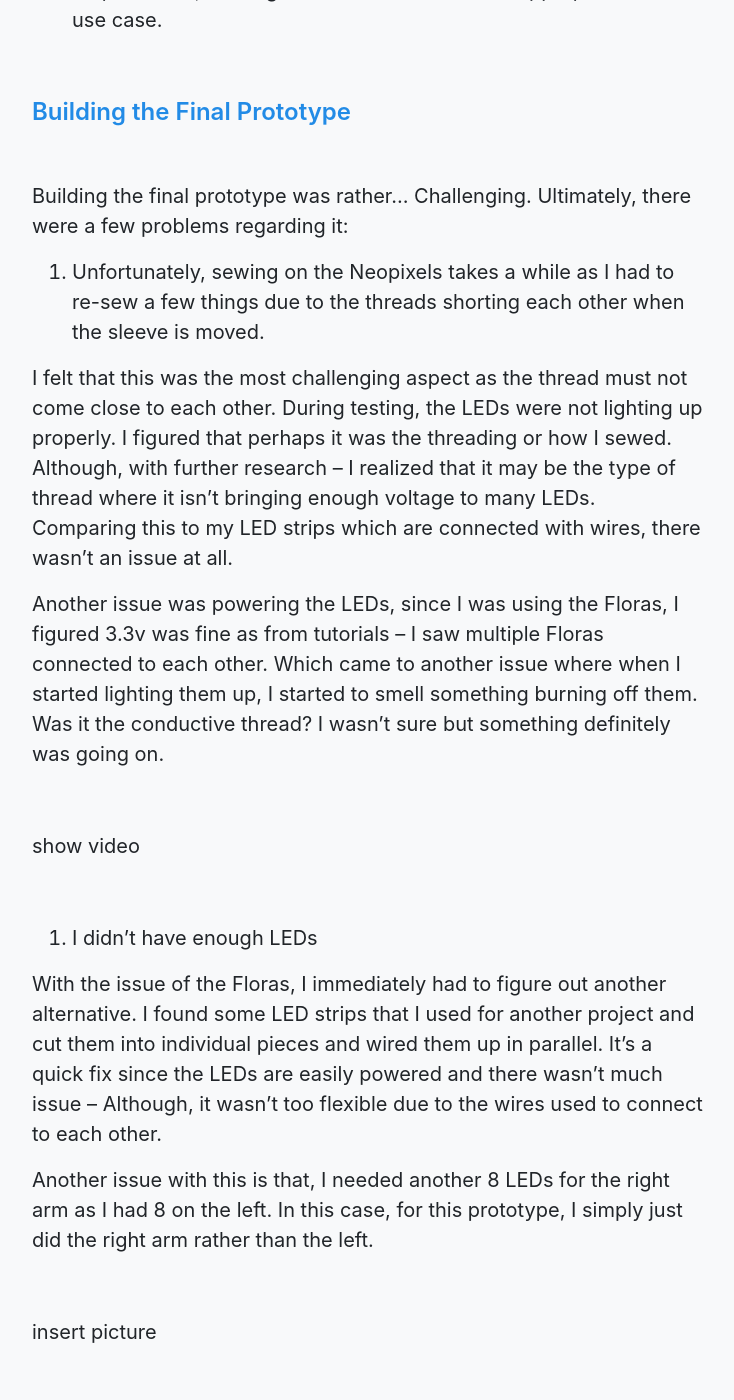
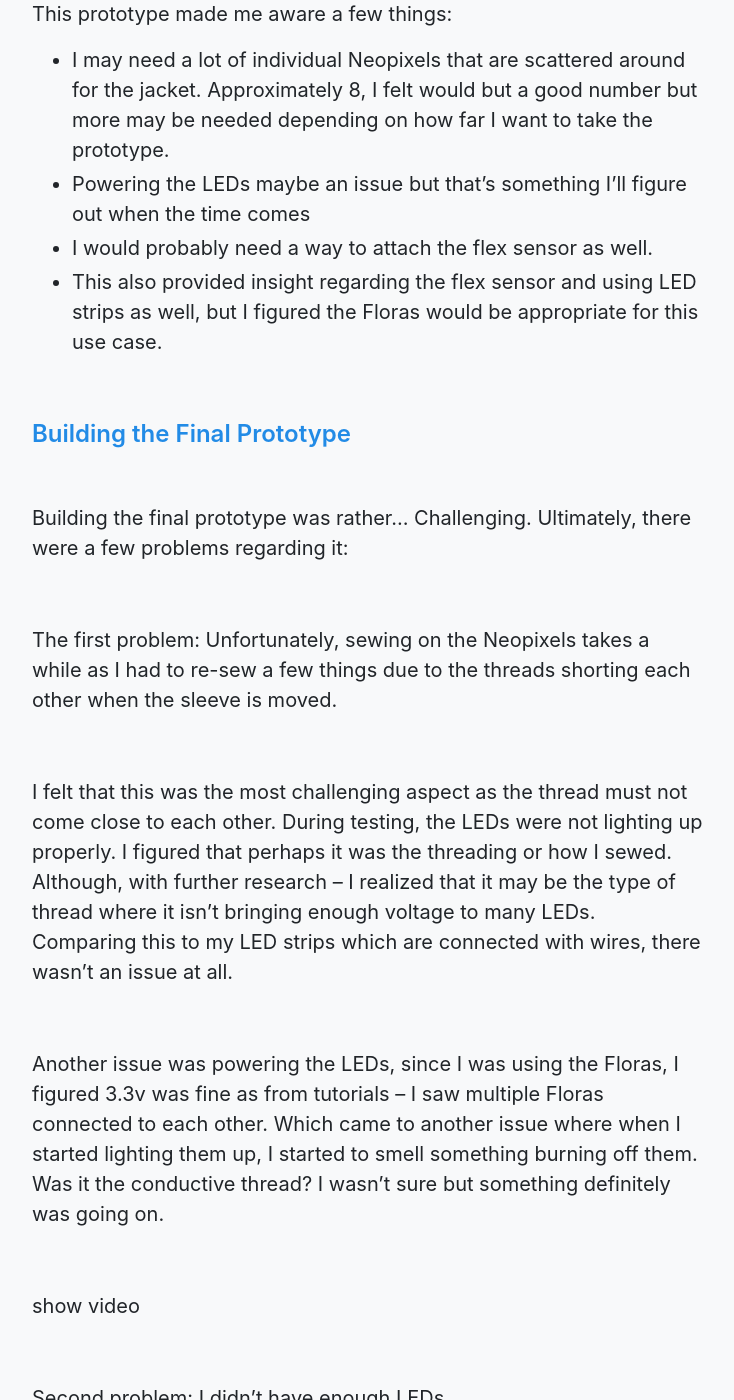
Before and after one commit to ixdwtruong/ixdwtruong.github.io, a Jekyll site: the page built from _posts/0001-01-08-intobjp3v2.md, in a window 1280 px wide and 1400 px high, scrolled down 3833 px. Shown: the whole window, without its empty margins (272-1006 px from the left). Built offline with Jekyll 4.4.1, drawn with Linux system fonts in a browser that asks for light colours; some of the changed text lies outside the part shown.

Commit message:
Update 0001-01-08-intobjp3v2.md

```diff
--- a/_posts/0001-01-08-intobjp3v2.md
+++ b/_posts/0001-01-08-intobjp3v2.md
@@ -16,16 +16,24 @@
 
 ## Overview/Design Statement
 
+<br>
+
 Project 3 is an extension of the ideas that were created in project 2. The ideas and prototypes that were created, provided an insight on what project 3 would shape to be. The concept of the design matrix was integrated into researching ideas on utilizing flex sensors to activate actions (i.e. LEDs, motors, sound, etc.). With this in mind, the research done informed the design decisions to create a wearable jacket that integrates LEDs to mimic car signals (brake, left, and right indicators) which would provide a level of safety to the cyclist as he/she would be very visible. There were challenges in creating the prototype as the resources needed to do so, was not apparent due to the pandemic. The first prototype was created to inform about the challenges and the final design for the final prototype. Although, things were changed due to issues like attaching the LEDs and testing the overall prototype. If there was no pandemic and sufficient resources, other things would be added to enhance the overall experience of the prototype.
 
 <br>
 
 ## Research and More Research
 
+<br>
+
 With project 3, I knew that it was an extension of project 2. I wanted to take my glove flex sensor further, but I faced a few problems as mentioned in project 2:
+
+<br>
 
 -	Two of my flex sensors were starting to fail, which resulted in my concluding that DIY sensors have a limited durability due to how it is constructed.
 -	Using packing tape to bind the Velostat and conductive fabric, created some variance as the packing tape is somewhat rigid.
+
+<br>
 
 I took these things into consideration as I thought about project 3. I knew I wanted to take the flex sensor further but at the same time, I felt it was difficult to push it further as there is so much you can do with a flex sensor. This prompted in doing further research along with using the design matrix that was discussed in class.
 
@@ -41,6 +49,8 @@
 
 ## The Idea
 
+<br>
+
 With my research case study completed, it informed me with what direction that I wanted to take my prototype. I wanted to go beyond the bike helmet and create a wearable. I figured a jacket would make sense as the surface area for embedding LEDs is quite large and isn’t as restrictive such as a bike helmet. I also wanted to use flex sensors to activate the LEDs, which prompted the idea of putting it in the underarms of the jacket as cyclists tend to use arm gestures to indicate if he/she is going left, right, or stopping.
 
 <br>
@@ -55,7 +65,11 @@
 
 ## The First Prototype
 
+<br>
+
 My first prototype was just a simple circuit and looking in how to piece together the entire prototype. At first, I was going to use an Arduino but I was recommended to use a Teensy instead. Simply put, the Teensy was a whole ton better due to it’s increased processing power. In addition, it came in a small package, so it was very easy to embed it into a jacket’s pocket or place it somewhere hidden (with a battery bank).
+
+<br>
 
 Using the Teensy was interesting as it took a bit of time to get used to due to it’s pin outs. As I realized when I started tinkering with it, it was simply an Arduino but with more different use cases.
 
@@ -88,9 +102,15 @@
 
 Building the final prototype was rather… Challenging. Ultimately, there were a few problems regarding it:
 
-1. Unfortunately, sewing on the Neopixels takes a while as I had to re-sew a few things due to the threads shorting each other when the sleeve is moved.
+<br>
+
+The first problem: Unfortunately, sewing on the Neopixels takes a while as I had to re-sew a few things due to the threads shorting each other when the sleeve is moved.
+
+<br>
 
 I felt that this was the most challenging aspect as the thread must not come close to each other. During testing, the LEDs were not lighting up properly. I figured that perhaps it was the threading or how I sewed. Although, with further research – I realized that it may be the type of thread where it isn’t bringing enough voltage to many LEDs. Comparing this to my LED strips which are connected with wires, there wasn’t an issue at all.
+
+<br>
 
 Another issue was powering the LEDs, since I was using the Floras, I figured 3.3v was fine as from tutorials – I saw multiple Floras connected to each other. Which came to another issue where when I started lighting them up, I started to smell something burning off them. Was it the conductive thread? I wasn’t sure but something definitely was going on.
 
@@ -100,9 +120,13 @@
 
 <br>
 
-2. I didn’t have enough LEDs
+Second problem: I didn’t have enough LEDs
+
+<br>
 
 With the issue of the Floras, I immediately had to figure out another alternative. I found some LED strips that I used for another project and cut them into individual pieces and wired them up in parallel. It’s a quick fix since the LEDs are easily powered and there wasn’t much issue – Although, it wasn’t too flexible due to the wires used to connect to each other.
+
+<br>
 
 Another issue with this is that, I needed another 8 LEDs for the right arm as I had 8 on the left. In this case, for this prototype, I simply just did the right arm rather than the left.
 
@@ -112,17 +136,25 @@
 
 <br>
 
-3. I needed a way to connect them together or separate them
+The third problem: I needed a way to connect them together or separate them
+
+<br>
 
 With the LED’s solved, I separated each LED “strip” into zones. There would be around 8 LEDs on the arms going down to the back. And a separate strip in the middle, which will be only one colour to act as a separation from the left/right indicators.
 
-4. Making the actual prototype
+<br>
+
+The foruth problem: Making the actual prototype
+
+<br>
 
 Making the prototype took a bit of time as I also needed to make the flex sensor. At the end, I simply taped it on the jacket but if I had a bit more time – I would sew it on for maximum flexibility with the jacket. The LEDs were also attached with gaffer tape, as it proved to be a great adhesive with the jacket. It’s a little bit rough but it still a good way to attaching it rather than sewing it on.
 
 <br>
 
 ## The Final Final Prototype
+
+<br>
 
 The resulting product I felt was a little subpar, I really wanted the Floras to work but due to perhaps the thread used or maybe how I sewed it – I was not able to get it to work along with my other LEDs.
 
@@ -150,9 +182,15 @@
 
 ## The Take Aways
 
+<br>
+
 In the end, I felt I properly learned about prototyping with the trials and errors that come along with it. Mid way during prototyping, I had to change directions due to issues that appeared without notice. Originally, I thought it would work but, in the end, – It really didn’t. I learned how to deal with limited resources as with the pandemic, things are harder as I can’t 3D print things or be able to trouble shoot in person.
 
+<br>
+
 If resources weren’t an issue and there wasn’t a pandemic, I would go further:
+
+<br>
 
 -	I would make the LEDs modular so you can insert them into individual pockets in the jacket
 -	A wiring system that complements with the modular LEDs, perhaps using copper tape and magnets
@@ -160,4 +198,6 @@
 -	Making the entire rigging flexible
 -	Perhaps using different types of lighting like EL wire
 
+<br>
+
 Overall, this project I would say is my ambitious project to date yet and I learned a bit regarding prototyping and using research to make informed decisions in how I would visualize my final prototype. Despite the issues, I think the most important thing that I learned is that it takes time, effort, and trial and error, to make a product.
```
